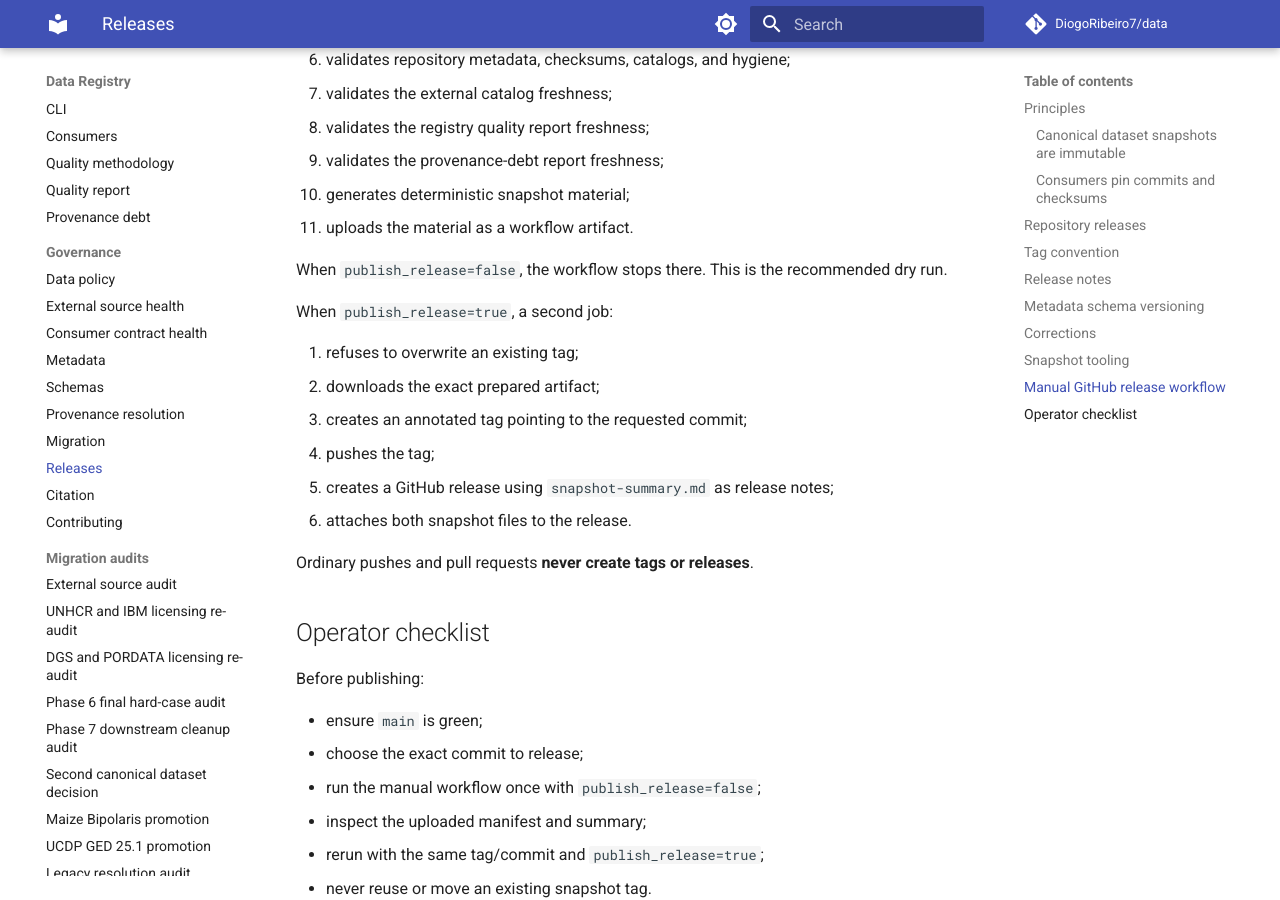
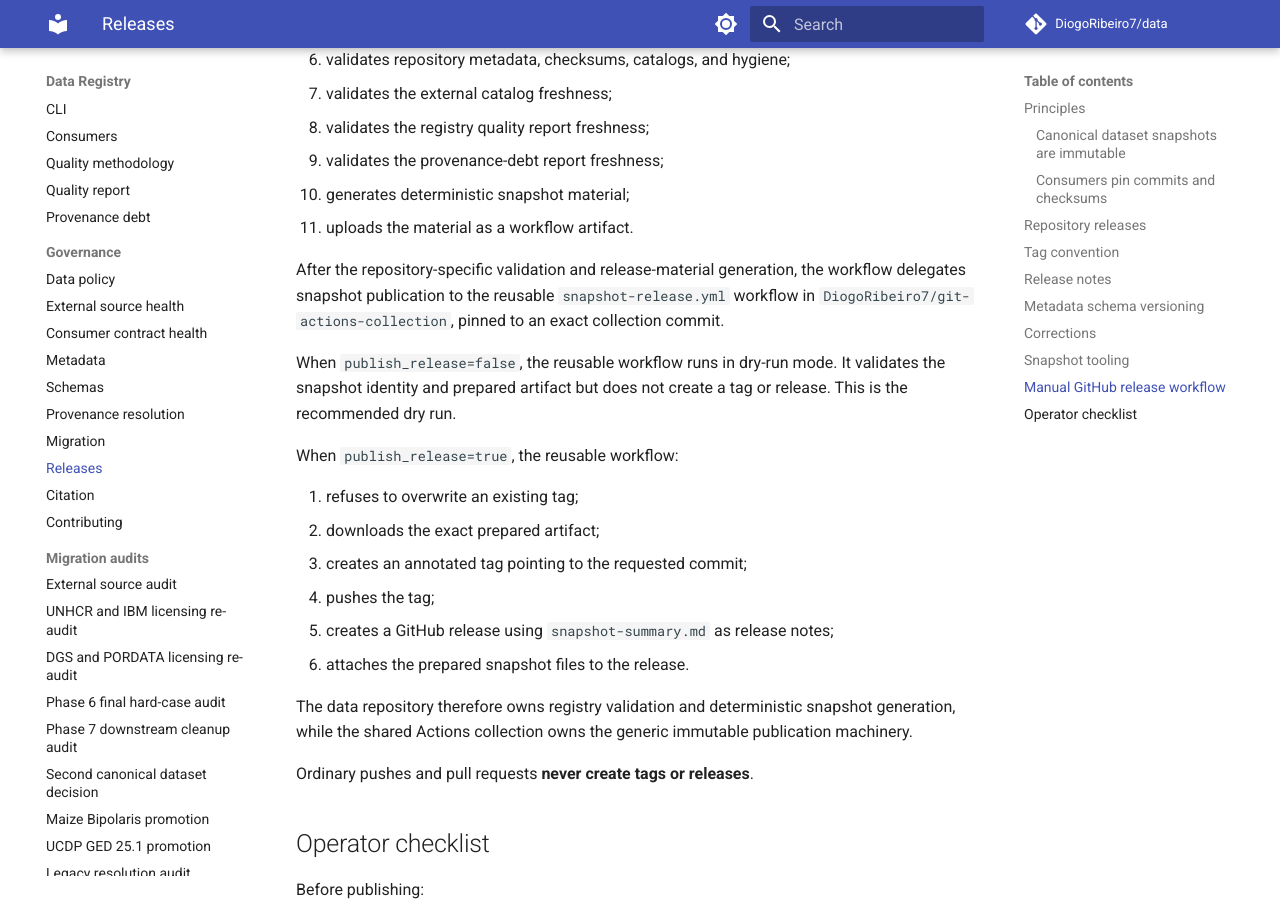
Before and after one commit to DiogoRibeiro7/data, an MkDocs documentation site: the page built from docs/RELEASES.md, in a window 1280 px wide and 900 px high, scrolled down 3799 px. Built offline with MkDocs 1.6.1 and Material for MkDocs 9.7.7, drawn with Linux system fonts in a browser that asks for light colours; comment, search, counter and statistics services are not loaded.

Commit message:
docs: describe reusable snapshot publisher

```diff
--- a/docs/RELEASES.md
+++ b/docs/RELEASES.md
@@ -142,16 +142,20 @@ Every manual run:
 10. generates deterministic snapshot material;
 11. uploads the material as a workflow artifact.
 
-When `publish_release=false`, the workflow stops there. This is the recommended dry run.
+After the repository-specific validation and release-material generation, the workflow delegates snapshot publication to the reusable `snapshot-release.yml` workflow in `DiogoRibeiro7/git-actions-collection`, pinned to an exact collection commit.
 
-When `publish_release=true`, a second job:
+When `publish_release=false`, the reusable workflow runs in dry-run mode. It validates the snapshot identity and prepared artifact but does not create a tag or release. This is the recommended dry run.
+
+When `publish_release=true`, the reusable workflow:
 
 1. refuses to overwrite an existing tag;
 2. downloads the exact prepared artifact;
 3. creates an annotated tag pointing to the requested commit;
 4. pushes the tag;
 5. creates a GitHub release using `snapshot-summary.md` as release notes;
-6. attaches both snapshot files to the release.
+6. attaches the prepared snapshot files to the release.
+
+The data repository therefore owns registry validation and deterministic snapshot generation, while the shared Actions collection owns the generic immutable publication machinery.
 
 Ordinary pushes and pull requests **never create tags or releases**.
 
```
